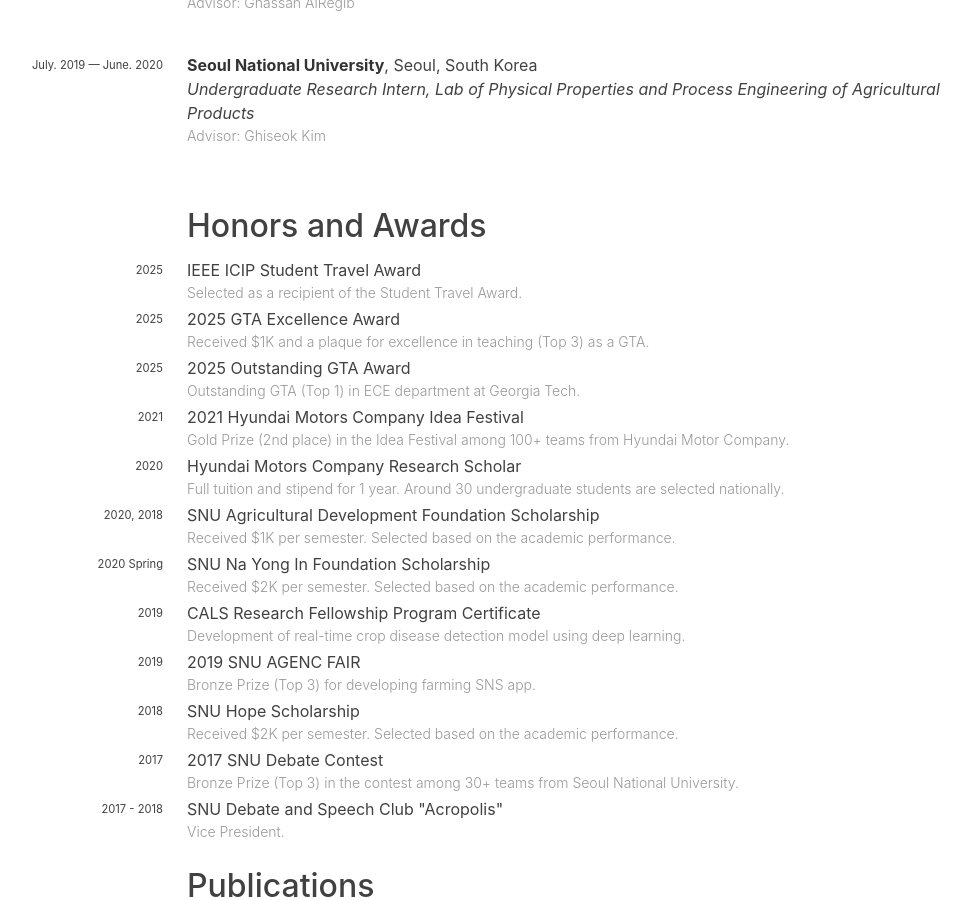
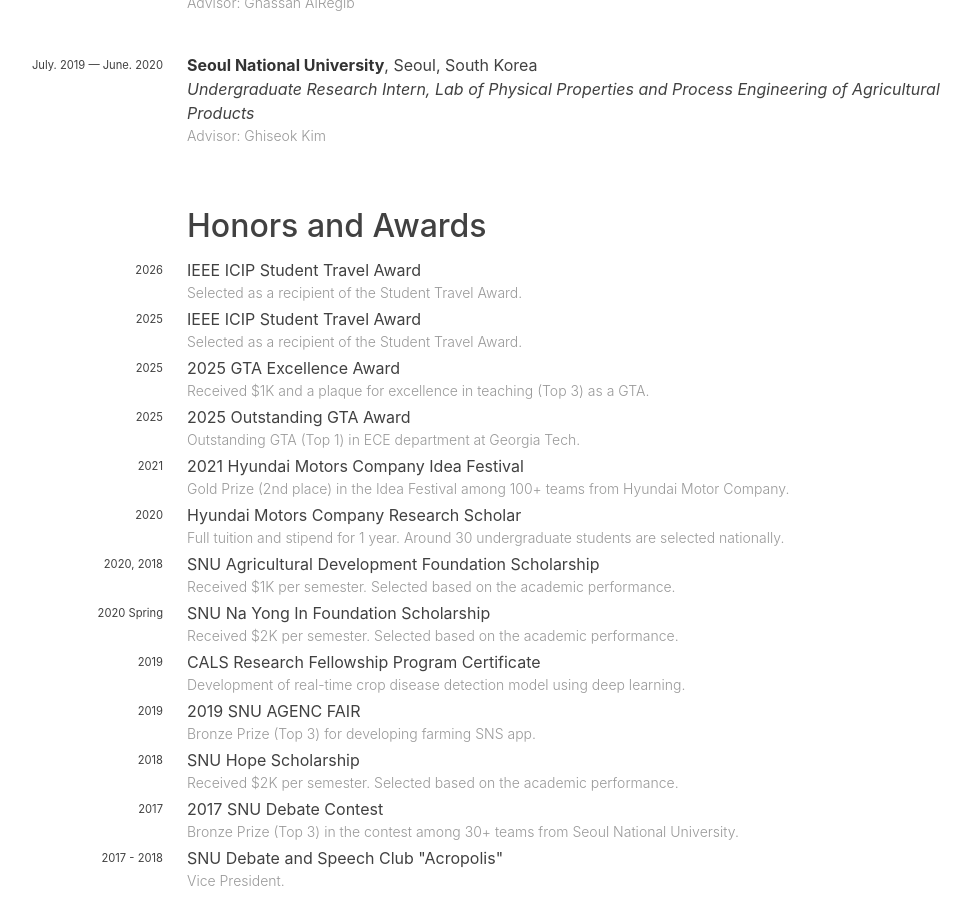
Before and after one commit to skvictoria/skvictoria.github.io, a Jekyll site: the page built from cv.md, in a window 1280 px wide and 900 px high, scrolled down 1387 px. Shown: the whole window, without its empty margins (145-1116 px from the left). Built offline with Jekyll 4.4.1, drawn with Linux system fonts in a browser that asks for light colours; nearby versions of some CDN libraries; some web fonts are replaced.

Commit message:
Add 2026 award year to IEEE ICIP Student Travel Award
Added year for the IEEE ICIP Student Travel Award for 2026.

```diff
--- a/_data/awards.yaml
+++ b/_data/awards.yaml
@@ -1,3 +1,7 @@
+- name: IEEE ICIP Student Travel Award
+  description: "Selected as a recipient of the Student Travel Award."
+  year: "2026"
+
 - name: IEEE ICIP Student Travel Award
   description: "Selected as a recipient of the Student Travel Award."
   year: "2025"
```
